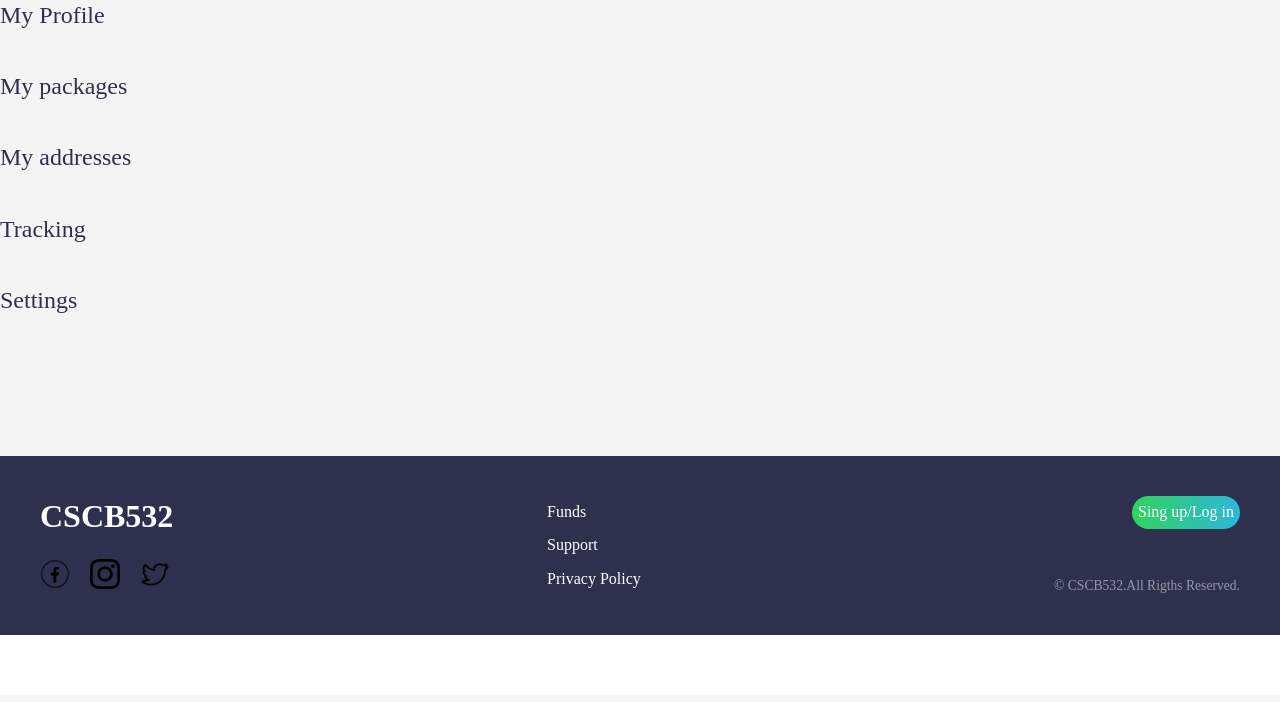
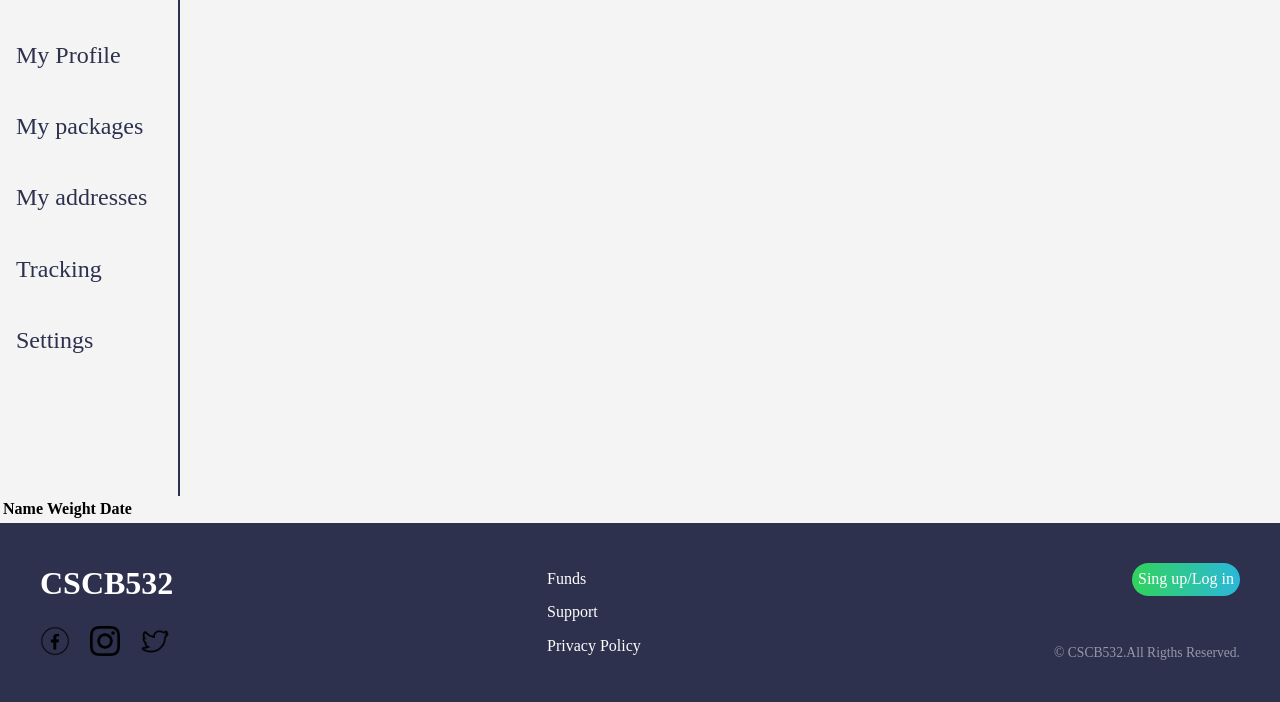
Before and after one commit to Ignatovw99/Logistic-Company, a Flask app: template app/templates/profile.html in a window 1280 px wide. Shown: the part 105-807 px from the top of the page. Before the commit the page ends 740 px from the top, so only its background shows below. Run offline with Flask 2, Linux system fonts and the light colour scheme; the template is opened without the code that fills it, so the values that code supplies are empty.

Commit message:
Working on the table

```diff
--- a/app/templates/profile.html
+++ b/app/templates/profile.html
@@ -45,6 +45,15 @@
                 <a href="#">My addresses</a>
                 <a href="#">Tracking</a>
                 <a href="#">Settings</a>
+            </div>
+
+            <table>
+                <tr>
+                    <th>Name</th>
+                    <th>Weight</th>
+                    <th>Date</th>
+                </tr>
+            </table>
 
         </section>
 
--- a/app/templates/scssAndJs/scss/_profile.scss
+++ b/app/templates/scssAndJs/scss/_profile.scss
@@ -1,18 +1,25 @@
 .profile{
     background-color: $veryLightGrey;
     &__menu{
+        width: 180px;
         display: flex;
         flex-direction: column;
+        border-right: 2px solid $darkBlue;
+
 
         a{
             color: $darkBlue;
             font-size: 1.5rem;
             transition: color 150ms ease-in-out;
+            margin-left: 1rem;
             &:not(:last-child){
                 margin-bottom: 2.5rem;
             }
             &:last-child{
                 margin-bottom: 8.75rem;
+            }
+            &:first-child{
+                margin-top: 2.5rem;
             }
 
 
--- a/app/templates/scssAndJs/scss/style.css
+++ b/app/templates/scssAndJs/scss/style.css
@@ -506,6 +506,7 @@ h2 {
 }
 
 .profile__menu {
+  width: 180px;
   display: -webkit-box;
   display: -ms-flexbox;
   display: flex;
@@ -513,6 +514,7 @@ h2 {
   -webkit-box-direction: normal;
       -ms-flex-direction: column;
           flex-direction: column;
+  border-right: 2px solid #2d314d;
 }
 
 .profile__menu a {
@@ -520,6 +522,7 @@ h2 {
   font-size: 1.5rem;
   -webkit-transition: color 150ms ease-in-out;
   transition: color 150ms ease-in-out;
+  margin-left: 1rem;
 }
 
 .profile__menu a:not(:last-child) {
@@ -530,6 +533,10 @@ h2 {
   margin-bottom: 8.75rem;
 }
 
+.profile__menu a:first-child {
+  margin-top: 2.5rem;
+}
+
 .profile__menu a:hover {
   color: #31d35c;
 }
```
Also changed, not shown: 1 other file.
